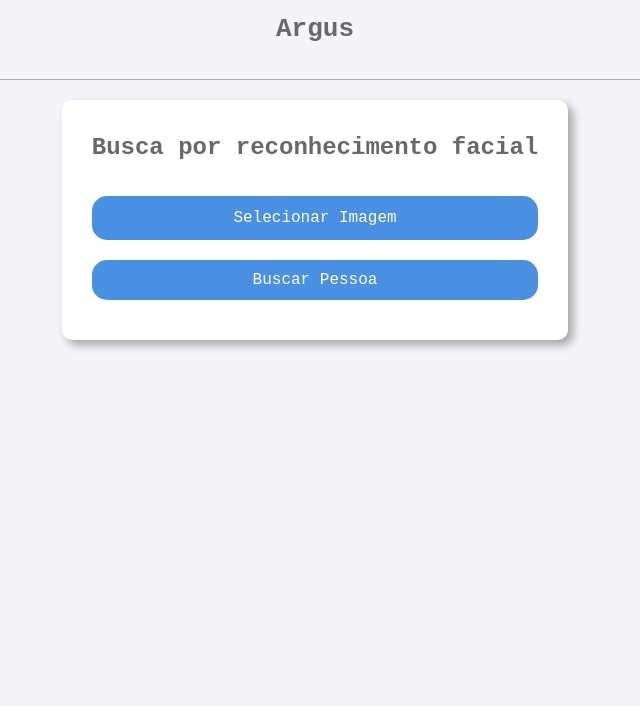
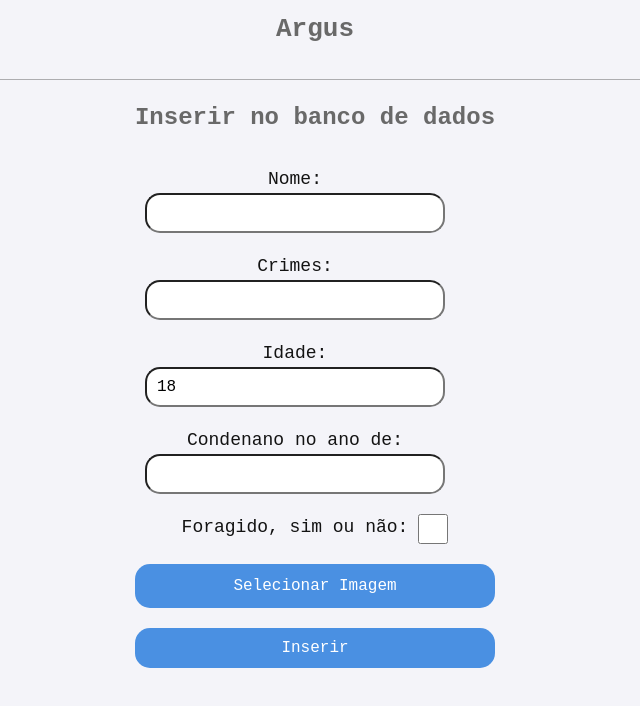
Before and after one commit to Henriqueisaias/Argus-Face-Recognition-System, a React (Vite) app in the folder front/facialSearch/: page /form in a window 1280 px wide. Shown: the top 706 px of the page, without its empty margins (325-965 px from the left). Built offline with nearby package versions, Linux system fonts and the light colour scheme.

Commit message:
começo do crud de wanted

```diff
--- a/front/facialSearch/src/App.jsx
+++ b/front/facialSearch/src/App.jsx
@@ -1,4 +1,5 @@
 import Form from './components/Form.jsx'
+import Insert from './pages/Insert/Insert.jsx'
 import './App.css'
 import Header from './components/Header.jsx'
 
@@ -7,7 +8,7 @@ function App() {
   return (
     <main>
       <Header/>
-      <div ><Form/></div>
+      <div ><Insert/></div>
     </main>
   )
 }
--- /dev/null
+++ b/front/facialSearch/src/pages/Insert/Insert.jsx
@@ -0,0 +1,155 @@
+import { useState } from "react";
+import Styles from "./Insert.module.css";
+
+function Insert() {
+  const [name, setName] = useState("");
+  const [age, setAge] = useState(18);
+  const [crime, setCrime] = useState([]);
+  const [wanted, setWanted] = useState(false);
+  const [cond, setCond] = useState("");
+  const [image, setImage] = useState(null);
+  const [imageName, setImageName] = useState(null);
+
+  const [loading, setLoading] = useState(false);
+
+  const clean = () => {
+    setName("");
+    setAge(18);
+    setCrime([]);
+    setWanted(false);
+    setCond("");
+    setImage(null);
+  };
+
+  const handleName = (e) => {
+    setName(e.target.value);
+    console.log(name);
+  };
+
+  const handleAge = (e) => {
+    setAge(e.target.value);
+    console.log(age);
+  };
+
+  const handleCrime = (e) => {
+    setCrime(e.target.value);
+    console.log(crime);
+  };
+
+  const handleWanted = () => {
+    setWanted(!wanted);
+    console.log(wanted);
+  };
+
+  const handleCond = (e) => {
+    setCond(e.target.value);
+    console.log(cond);
+  };
+
+  const handleImageChange = (e) => {
+    const file = e.target.files[0];
+    if (file) {
+      setImage(file);
+      setImageName(file.name);
+    }
+  };
+
+  function insert() {
+    const person = {
+      name: name,
+      age: age,
+      crime: crime,
+      wanted: wanted,
+      cond: cond,
+      image: image,
+    };
+
+
+    console.log(person);
+    setLoading(true)
+    window.alert("inserido com sucesso!");
+    setLoading(false)
+    clean();
+    // requisição de post vai aqui
+  }
+
+  return (
+    <div className={Styles.container}>
+      <h2>Inserir no banco de dados</h2>
+
+      <div className={Styles.fileUpload}>
+        <div className={Styles.formContainer}>
+          <label htmlFor="name">Nome:</label>
+          <input type="text" value={name} onChange={handleName} />
+        </div>
+
+        <div className={Styles.formContainer}>
+          <label htmlFor="crime">Crimes:</label>
+          <input type="text" value={crime} onChange={handleCrime} />
+        </div>
+
+        <div className={Styles.formContainer}>
+          <label htmlFor="idade">Idade:</label>
+          <input type="number" value={age} onChange={handleAge} />
+        </div>
+
+        <div className={Styles.formContainer}>
+          <label htmlFor="cond">Condenano no ano de:</label>
+          <input type="text" value={cond} onChange={handleCond} />
+        </div>
+
+        <div className={Styles.checkdiv}>
+          <label htmlFor="cond">Foragido, sim ou não:</label>
+          <input
+            className={Styles.check}
+            type="checkbox"
+            checked={wanted}
+            onChange={handleWanted}
+          />
+        </div>
+
+        <label htmlFor="fileInput" className={Styles.button}>
+          Selecionar Imagem
+        </label>
+        <input
+          type="file"
+          id="fileInput"
+          accept="image/*"
+          style={{ display: "none" }}
+          onChange={handleImageChange}
+        />
+
+        <button className={Styles.button} onClick={insert} disabled={!image}>
+          Inserir
+        </button>
+      </div>
+
+      {image && (
+        <div className={Styles.imagePreview}>
+          <h2>Imagem Selecionada:</h2>
+          <img
+            className={"img"}
+            src={URL.createObjectURL(image)}
+            // alt={imageName}
+            style={{
+              maxHeight: "300px",
+              borderRadius: "15px",
+              marginBottom: "20px",
+            }}
+          />
+          <p>{imageName}</p>
+        </div>
+      )}
+
+{loading && (
+        <div className={Styles.loadingcontainer}>
+        <div className={Styles.loading}><h2>Fazendo reconhecimento...</h2></div>
+        <div className={Styles.spinner}></div>
+        </div>
+      )}
+
+    </div>
+  );
+}
+
+export default Insert;
--- /dev/null
+++ b/front/facialSearch/src/pages/Insert/Insert.module.css
@@ -0,0 +1,110 @@
+* {
+  margin: 0;
+  padding: 0;
+  box-sizing: border-box;
+  font-family: monospace;
+}
+
+.container {
+  display: flex;
+  flex-direction: column;
+}
+
+.fileUpload {
+  display: flex;
+  flex-direction: column;
+}
+
+input[type="text"],
+input[type="number"] {
+  height: 40px;
+  border-radius: 15px;
+  background-color: white;
+  color: black;
+  font-size: 16px;
+  padding: 10px;
+}
+
+.check {
+  height: 30px;
+  width: 30px;
+  cursor: pointer;
+}
+
+label {
+  font-size: 18px;
+}
+
+.formContainer {
+  display: flex;
+  width: 300px;
+  justify-content: center;
+  flex-direction: column;
+  margin: 10px;
+}
+
+.formContainer label {
+    text-align: center;
+}
+
+.checkdiv{
+    display: flex;
+    justify-content: center;
+    gap: 10px;
+    margin: 10px;
+}
+
+.button {
+  background-color: #4a90e2;
+  color: white;
+  padding: 10px 20px;
+  border-radius: 15px;
+  cursor: pointer;
+  font-size: 16px;
+  margin: 10px 0;
+  display: inline-block;
+  width: 100%;
+  text-align: center;
+}
+
+.button:hover {
+  background-color: #0c477a;
+}
+
+.imagePreview {
+  margin: 0 auto;
+  display: flex;
+  flex-direction: column;
+  align-items: center;
+  margin-bottom: 30px;
+}
+
+.loading{
+    margin-top: 20px;
+    color: #09f;
+  }
+
+
+  .spinner {
+    border: 4px solid rgba(0, 0, 0, 0.1);
+    width: 40px;
+    margin-top: 10px;
+    height: 40px;
+    border-radius: 50%;
+    border-left-color: #09f;
+    animation: spin 1s ease infinite;
+  }
+
+  @keyframes spin {
+    to {
+      transform: rotate(360deg);
+    }
+  }
+
+  .loadingcontainer {
+    margin: 0 auto;
+    display: flex;
+    flex-direction: column;
+    justify-content: center;
+    align-items: center;
+  }
```
Also changed, not shown: front/facialSearch/src/pages/Login/Login.jsx (added, +9 -0 lines), front/facialSearch/src/pages/Login/Login.module.css (added).
